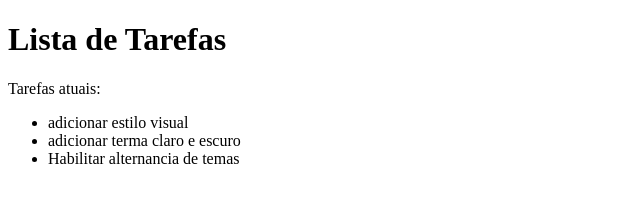
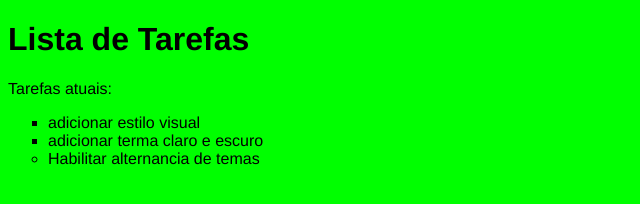
Before and after one commit to C10v15/site_Simples, a plain HTML site: page index.html in a window 1280 px wide. Shown: the whole page, without its empty margins (0-640 px from the left). Drawn offline with Linux system fonts and the light colour scheme.

Commit message:
adicionando estilo css

```diff
--- a/index.html
+++ b/index.html
@@ -6,7 +6,7 @@
     <title>Simple Website</title>
     <link rel="stylesheet" href="main.css">
 </head>
-<body>
+<body class="light-theme">
     <h1>Lista de Tarefas</h1>
     <p id="msg">Tarefas atuais:</p>
     <ul>
--- a/main.css
+++ b/main.css
@@ -0,0 +1,36 @@
+:root {
+    --green:#00ff00;
+    --white:#ffffff;
+    --black:#000000;
+}
+
+*{
+  color: var(--fontColor);
+  font-family: helvetica;
+}
+
+body {
+ background: var(--bg);
+}
+
+ul {
+    font-family:Helvetica;
+}
+
+li {
+    list-style: circle;
+}
+
+.list {
+    list-style: square;
+}
+
+.light-theme {
+  --bg: var(--green);
+  --fontColor: var(--black);
+}
+
+.dark-theme {
+    --bg: var(--black);
+    --fontColor: var(--green);
+}
```
